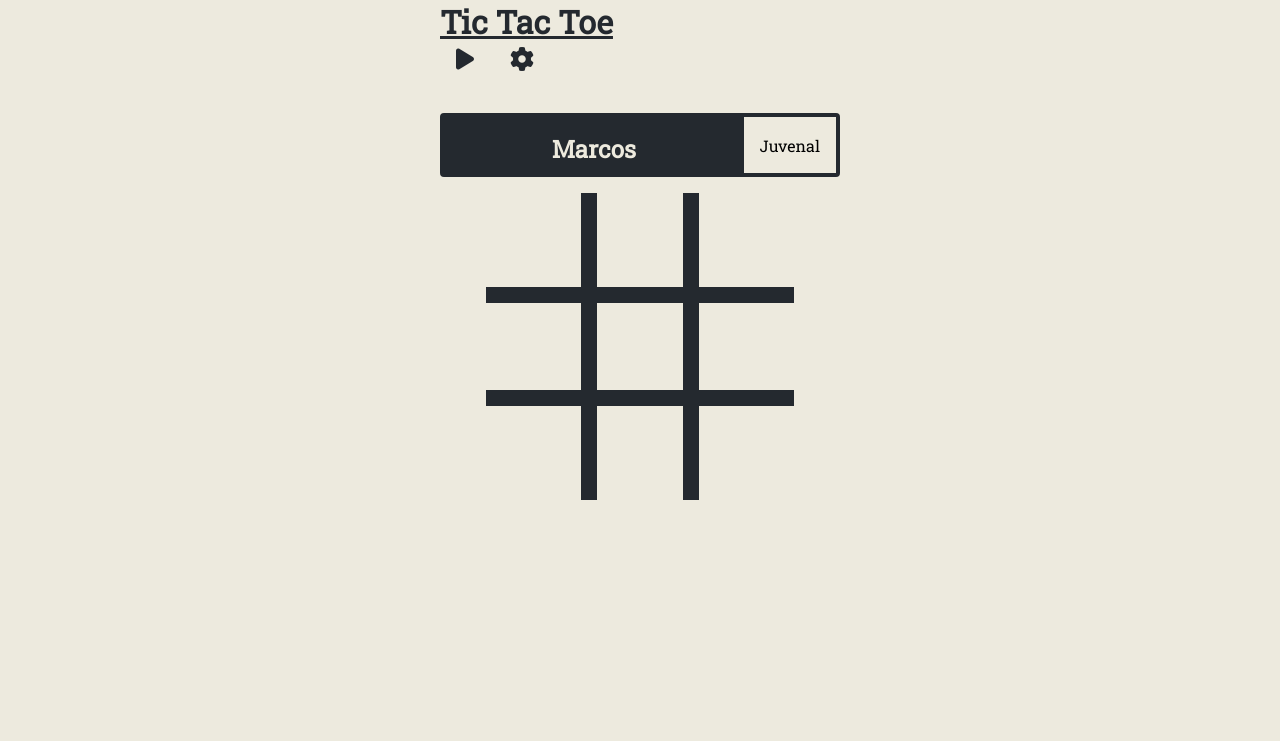
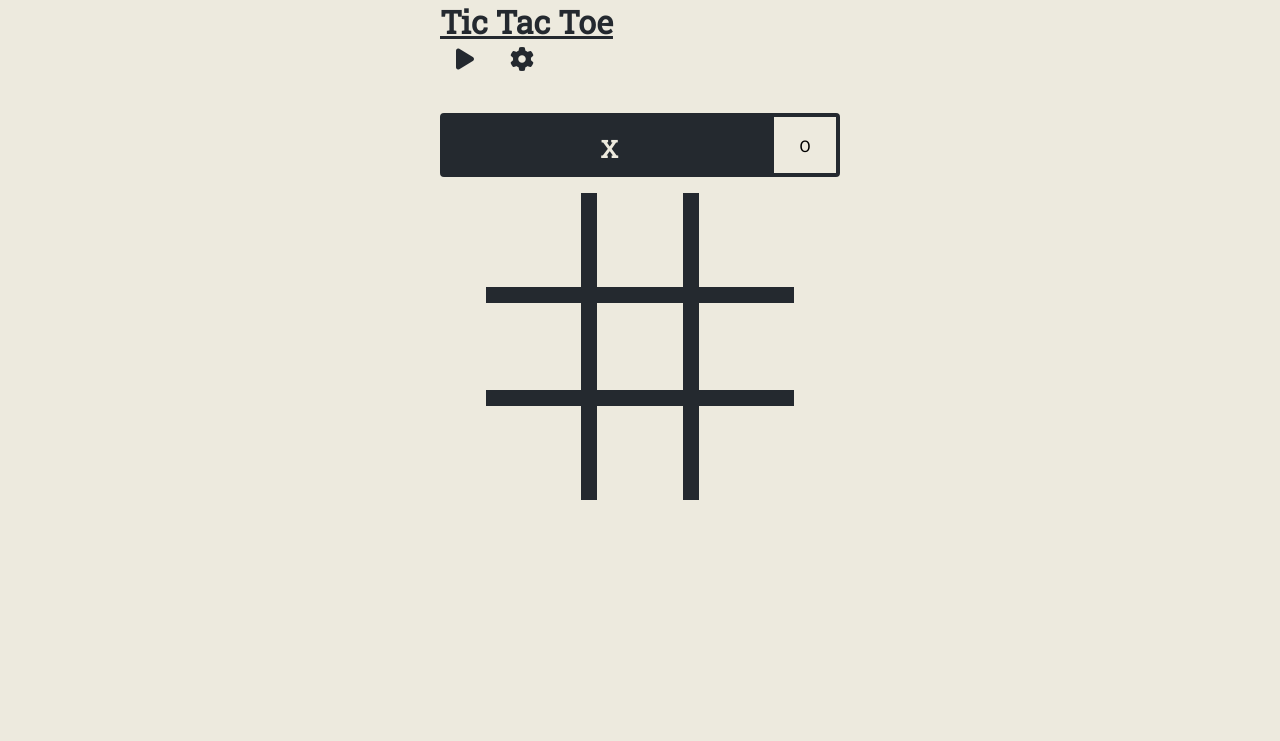
Before and after one commit to MarcosGTS/Tic-Tac-Toe, a plain HTML site: page index.html in a window 1280 px wide. Both pictures are taken after a click on the button 465 px from the left and 59 px from the top of the page. Shown: the top 741 px of the page. Drawn offline with Linux system fonts and the light colour scheme.

Commit message:
finish basic functionalities

```diff
--- a/index.html
+++ b/index.html
@@ -16,8 +16,8 @@
       <button id="play-btn"><i class="fa-solid fa-play"></i></button>
       <button id="config-btn"><i class="fa-solid fa-gear"></i></button>
       <div class="config">
-        <input type="text">
-        <input type="text">
+        <input type="text" placeholder="X Player">
+        <input type="text" placeholder="O Player">
       </div>
     </div>
   </header>
--- a/script.js
+++ b/script.js
@@ -14,10 +14,10 @@
     }
   }
 
-  const gameController = (function () {
+function gameFactory (player1, player2) {
     const players = [
-      playerFactory('Marcos', 'X'),
-      playerFactory('Juvenal', 'O'),
+      playerFactory(player1, 'X'),
+      playerFactory(player2, 'O'),
     ];
 
     const gameBoard = [
@@ -41,14 +41,14 @@
       return gameOver;
     }
 
+    function getPlayers() {
+      return [...players];
+    }
+
     function getPreviousPlayer() {
       let previousIndex = crrPlayer - 1;
       if (previousIndex < 0) previousIndex = players.length - 1;
       return players[previousIndex];
-    }
-
-    function getPlayers() {
-      return [...players];
     }
 
     function _updateGameState() {
@@ -92,7 +92,6 @@
     }
 
     function checkWinCondition() {
-
       // Check lines
       for (let start of [0, 3, 6]) {
         if (_compareCells(gameBoard[start], gameBoard[start + 1], gameBoard[start + 2])){
@@ -139,14 +138,16 @@
       getGameover,
       checkWinCondition,
     }
-  })();
+  };
 
-  const screenController = (function (doc, gameController) {
+  const screenController = (function (doc) {
     const gameboardHtml = doc.querySelector("#gameboard");
     const scoreboardHtml = doc.querySelector("#scoreboard");
     const configHtml = doc.querySelector('.config');
     const configBtn = doc.querySelector("#config-btn");
     const playBtn = doc.querySelector('#play-btn');
+
+    let gameController = gameFactory('X', 'O');
 
     initHtml();
     render();
@@ -156,6 +157,7 @@
       const players = gameController.getPlayers();
       const crrPlayer = gameController.getCrrPlayer();
 
+      gameboardHtml.innerHTML = '';
       gameBoard.forEach((value, index) => {
         const newNode = doc.createElement('button');
         gameboardHtml.appendChild(newNode);
@@ -164,6 +166,7 @@
         newNode.dataset.index = index;
       });
 
+      scoreboardHtml.innerHTML = '';
       players.forEach((player) => {
         const playerHtml = doc.createElement('div');
         scoreboardHtml.appendChild(playerHtml);
@@ -175,7 +178,6 @@
           playerHtml.dataset.playing = 'true';
         }
       });
-
     }
 
     function updateBoard(indexToAnimate) {
@@ -251,7 +253,14 @@
     }
 
     function restartGame() {
-      console.log('restart');
+      const player1 = configHtml.children[0].value || 'X';
+      const player2 = configHtml.children[1].value || 'O';
+
+      gameController = gameFactory(player1, player2);
+      initHtml();
+
+      configHtml.children[0].value = '';
+      configHtml.children[1].value = '';
     }
 
     function showConfig() {
@@ -262,5 +271,5 @@
     playBtn.addEventListener('click', restartGame);
     configBtn.addEventListener('click', showConfig);
 
-  })(document, gameController);
+  })(document);
 })();
--- a/style.css
+++ b/style.css
@@ -80,6 +80,7 @@ footer a {
 }
 
 .config {
+  transform-origin: center top;
   transform: scaleY(0);
   transition: all 200ms ease;
 }
```
